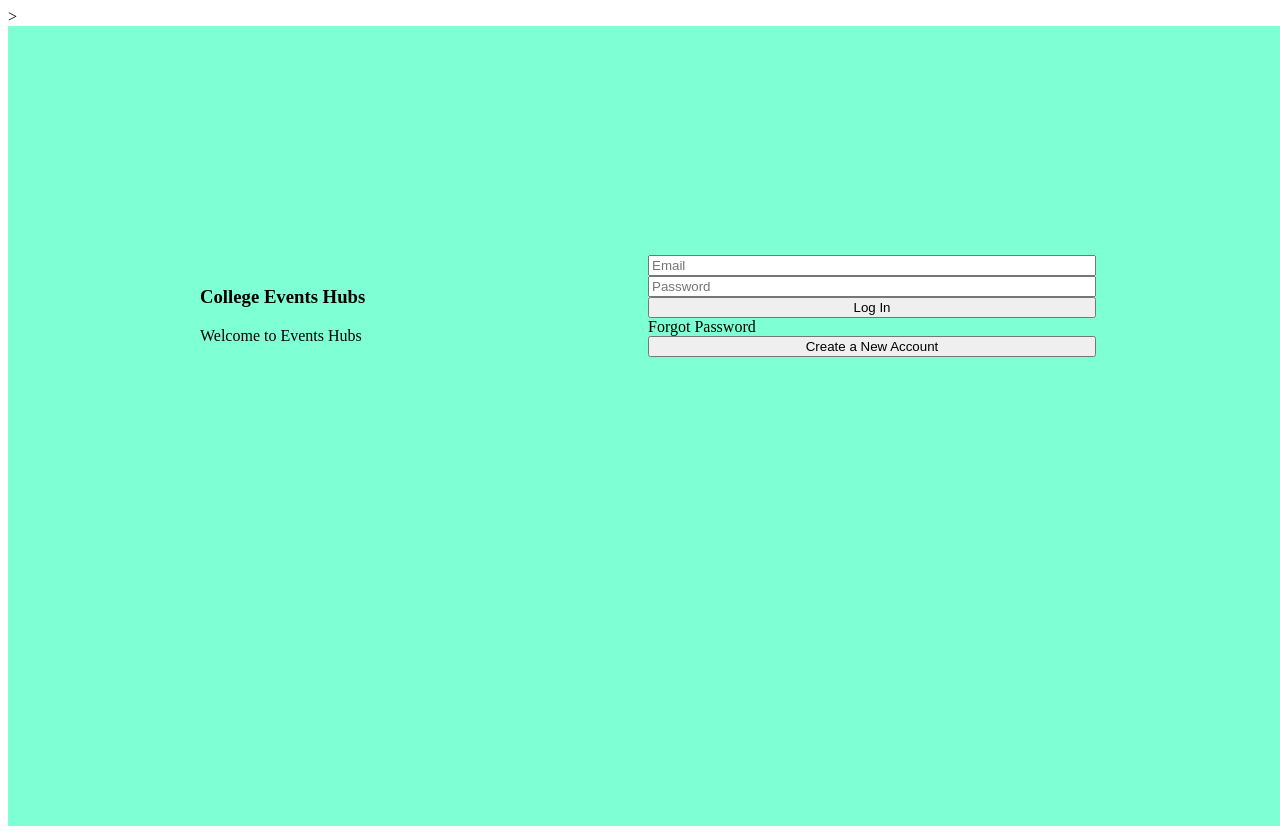
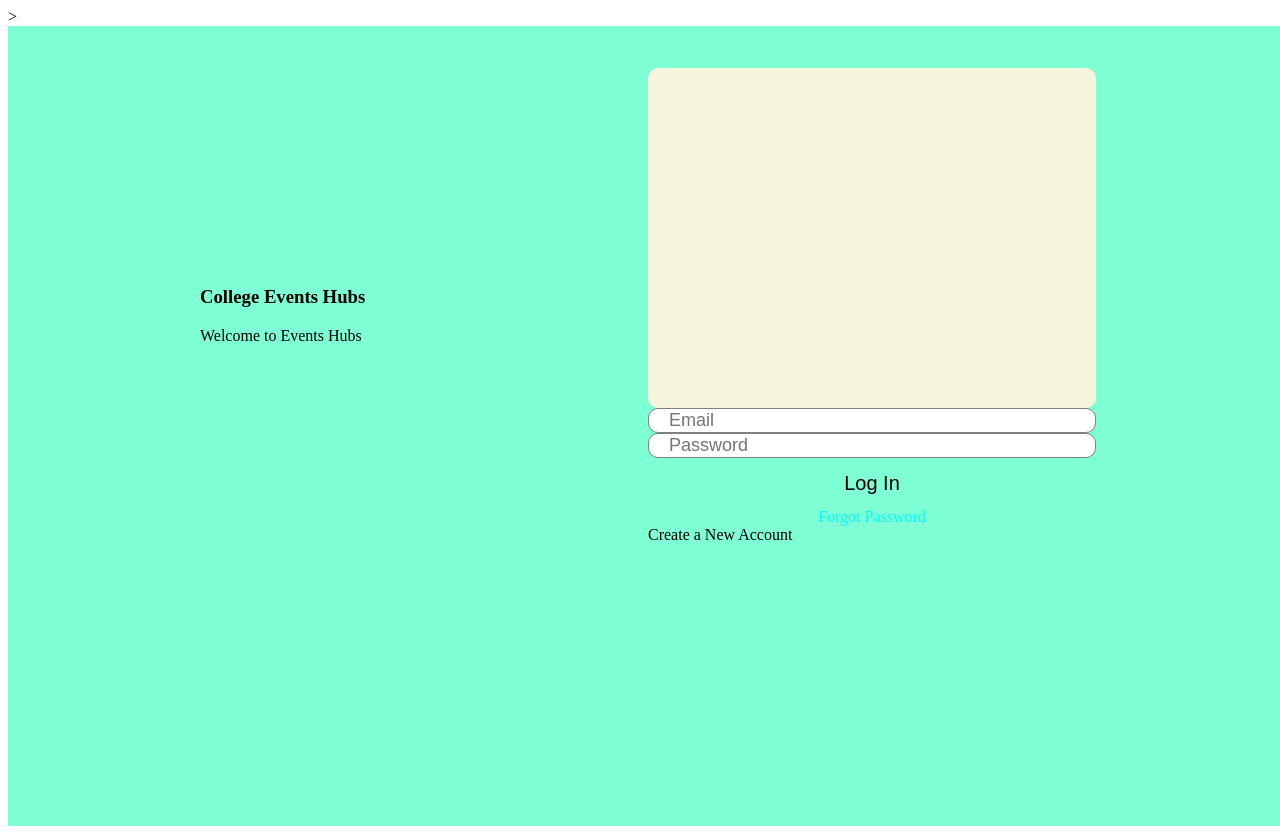
Before and after one commit to Nan227/collegeEventsHubs, a React (Create React App) app: page / in a window 1280 px wide. Built offline with nearby package versions, Linux system fonts and the light colour scheme.

Commit message:
Added loging.css

```diff
--- a/src/pages/login/Login.jsx
+++ b/src/pages/login/Login.jsx
@@ -15,7 +15,8 @@ export default function login() {
             <input placeholder="Password" className="loginInput"/>
             <button className ="loginButton">Log In</button>
             <span className ="loginForgot">Forgot Password</span>
-            <button className ="loginRegisterButton">Create a New Account</button>
+            <span className ="loginRegister">Create a New Account</span>
+
           </div>
        </div>
     </div>
--- a/src/pages/login/login.css
+++ b/src/pages/login/login.css
@@ -26,3 +26,37 @@
 .loginDese{
   font-size: 24px;
 }
+.loginBox{
+  height: 300px;
+  padding: 20px;
+  background-color: beige;
+  border-radius: 10px;
+  display: flex;
+  flex-direction: column;
+  justify-content: space-between;
+
+}
+.loginInput{
+  height: 50p;
+  border-radius: 10px;
+  border: 1px solid gray;
+  font-size: 18px;
+  padding-left: 20px;
+}
+.loginInput:focus{
+  outline: none;
+}
+.loginButton{
+  height: 50px;
+  border-radius: 10px;
+  border: none;
+  background-color: aquamarine;
+  color: black;
+  font-size: 20px;
+  font-weight: 500;
+  cursor: pointer;
+}
+.loginForgot{
+  text-align: center;
+  color: aqua;
+}
```
